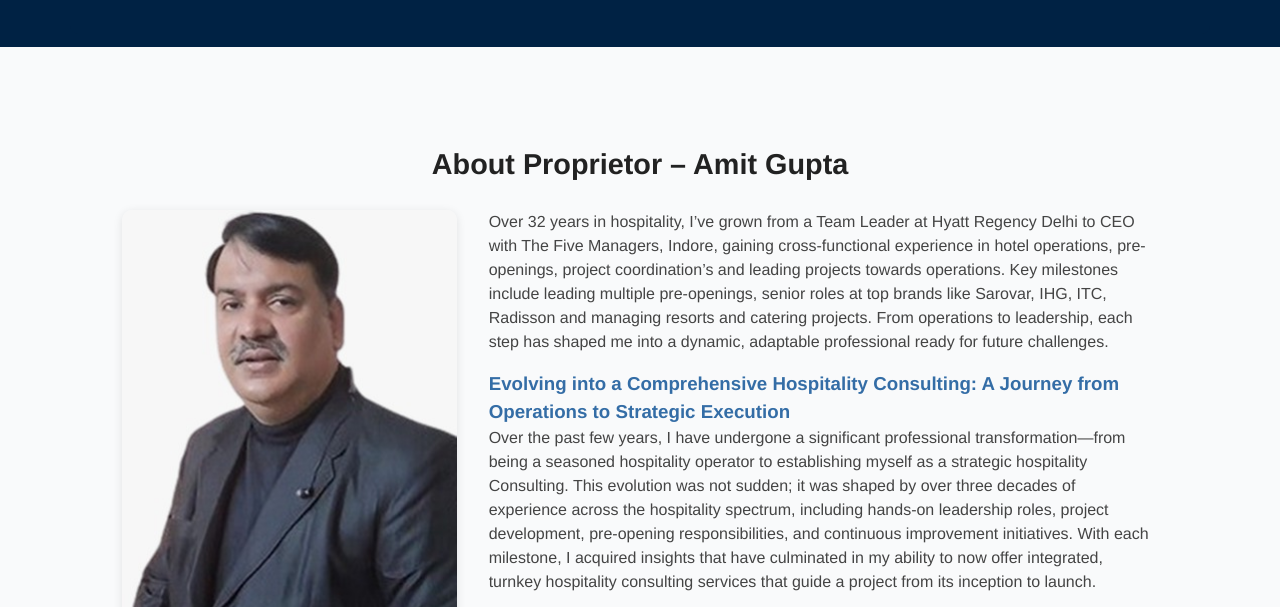
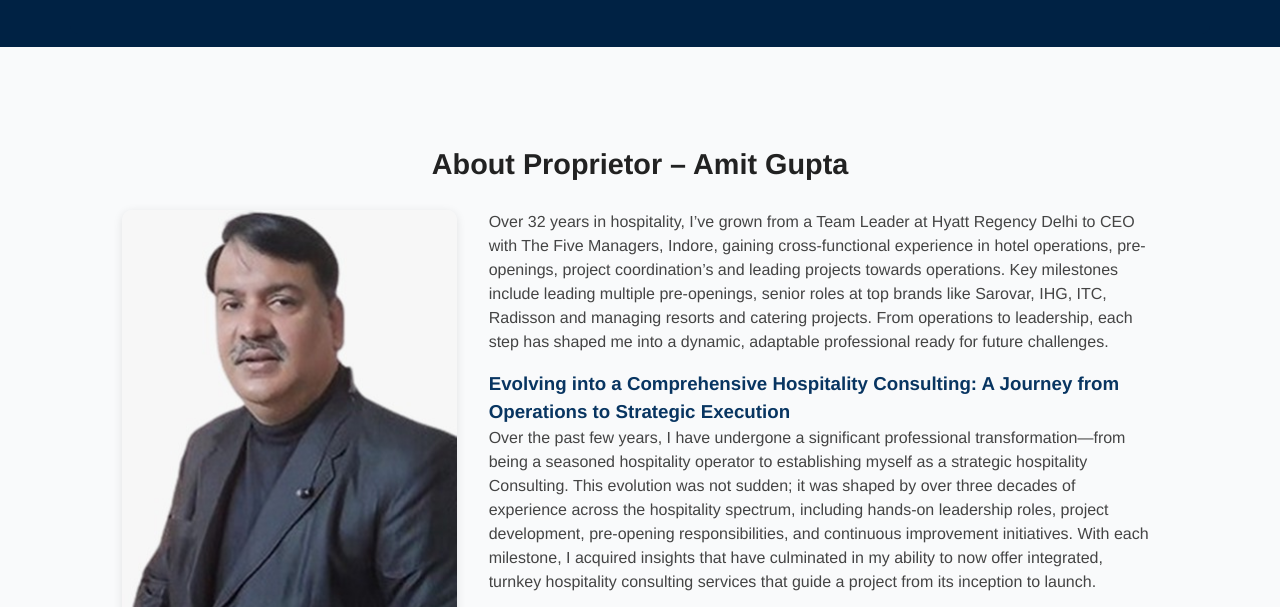
Before and after one commit to guptarishi2/Hospitality-Services, a plain HTML site: page about-proprietor.html in a window 1280 px wide. Shown: the part 143-750 px from the top of the page. Drawn offline with Linux system fonts and the light colour scheme.

Commit message:
Update about-proprietor.html

```diff
--- a/about-proprietor.html
+++ b/about-proprietor.html
@@ -12,7 +12,7 @@
   display: block;            /* avoid inline issues */
 }
 .proprietor-text h3 {
-    color: rgb(52, 109, 166);
+    color: rgb(8, 53, 97);
   }
   </style>
 </head>
```
